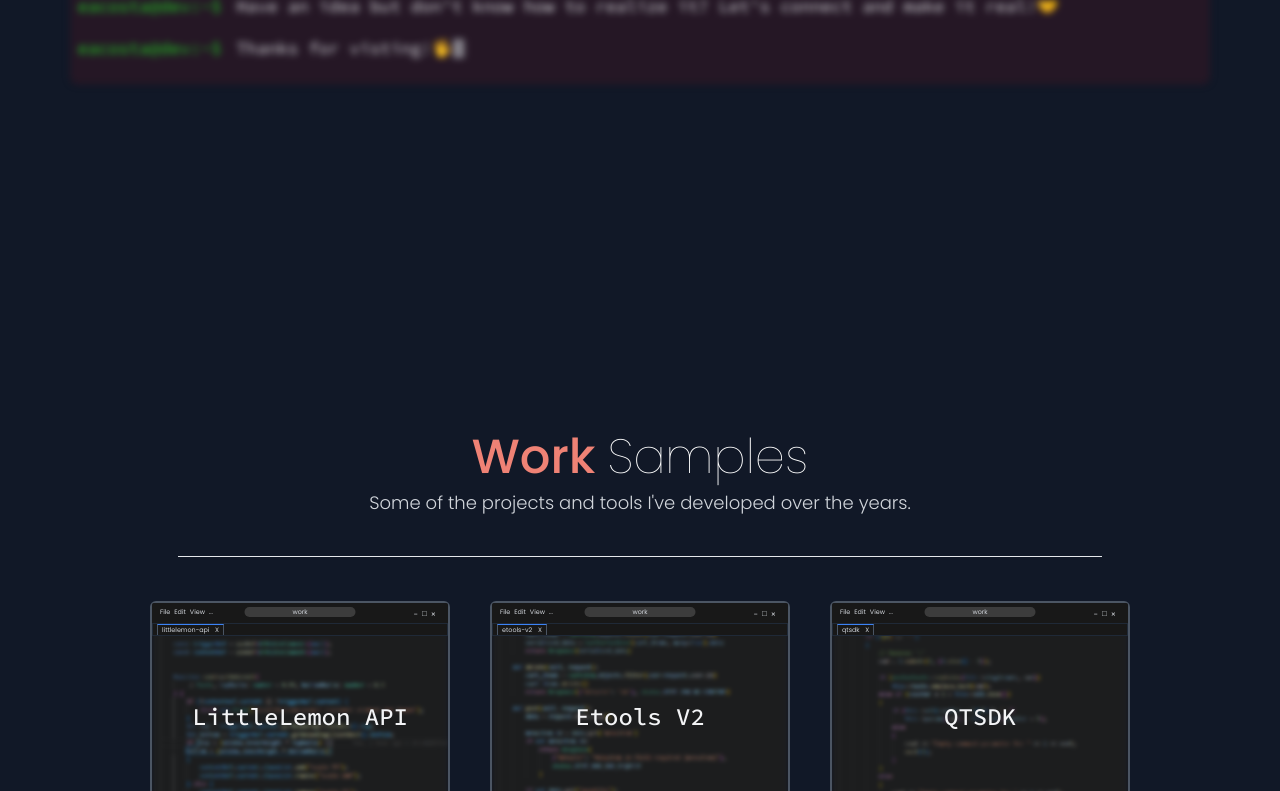
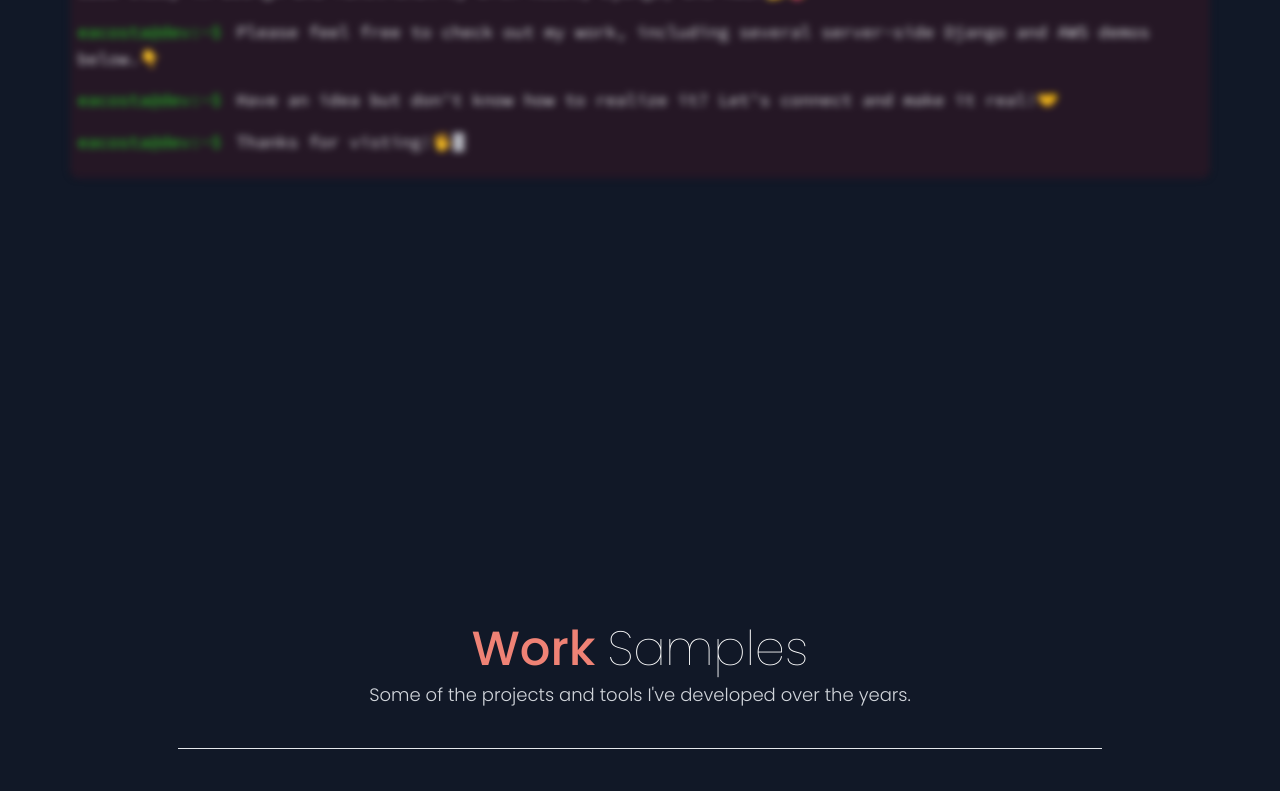
Before and after one commit to PixelOmen/portfolio_site, a React (Vite) app in the folder EA_Portfolio/: page / in a window 1280 px wide. Shown: the part 1308-2099 px from the top of the page. Built offline with nearby package versions, Linux system fonts and the light colour scheme; no server answers.

Commit message:
Added top padding to all sections to push down nav scrolling

```diff
--- a/EA_Portfolio/src/App.tsx
+++ b/EA_Portfolio/src/App.tsx
@@ -58,23 +58,23 @@ export default function App() {
       <ScrollSection
         ref={aboutRef}
         scrollObserver={scrollObserver}
-        className="w-full mb-52"
+        className="w-full mb-52 pt-24"
       >
-        <AboutSection className=""/>
+        <AboutSection/>
       </ScrollSection>
 
       <ScrollSection
         ref={workRef}
         scrollObserver={scrollObserver}
-        className="w-full mb-52"
+        className="w-full mb-52 pt-24"
       >
-        <WorkSection className=""/>
+        <WorkSection/>
       </ScrollSection>
 
       <ScrollSection
         ref={demoRef}
         scrollObserver={scrollObserver}
-        className="w-full"
+        className="w-full pt-24"
       >
         <DemoSection/>
       </ScrollSection>
```
